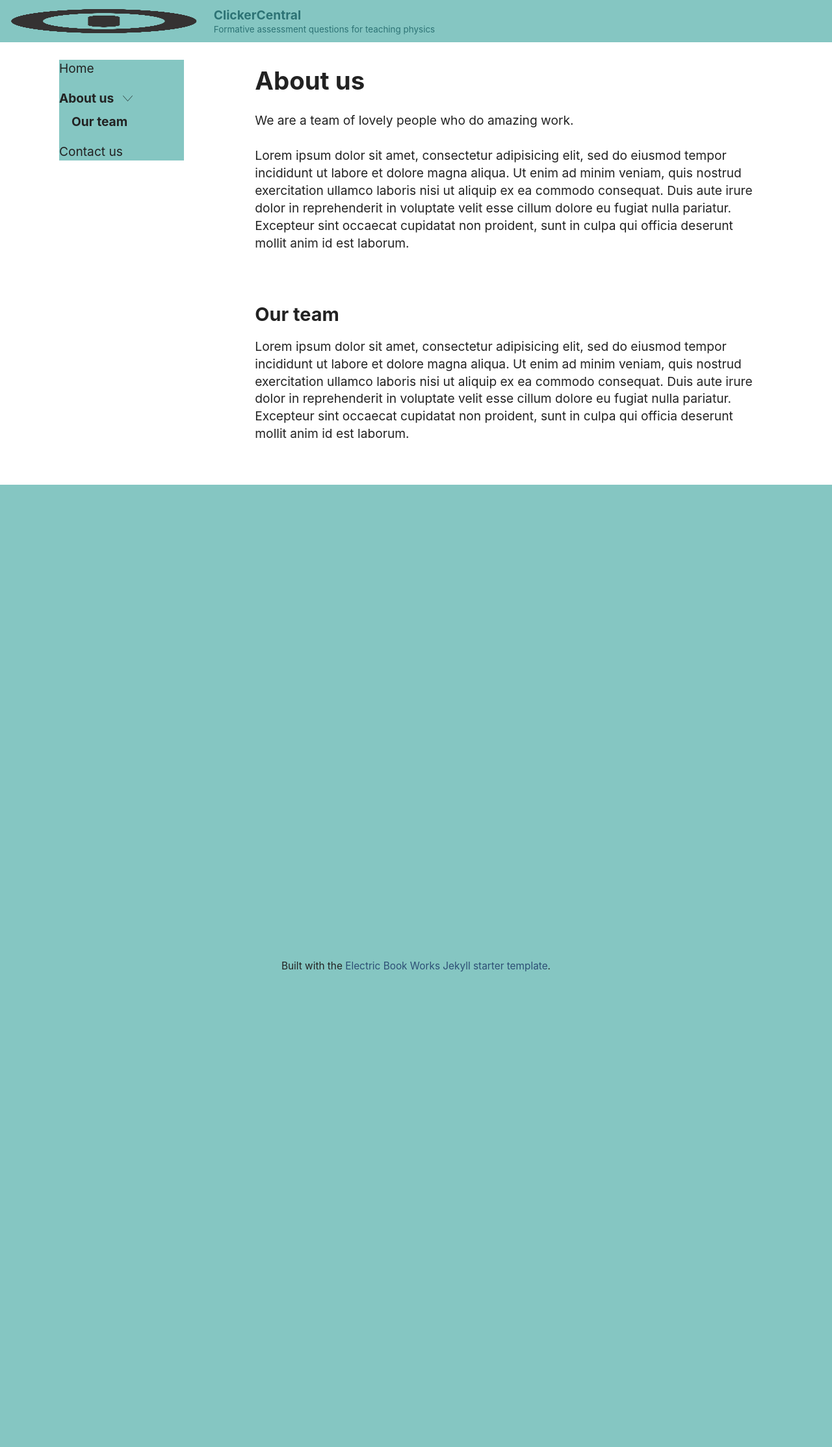
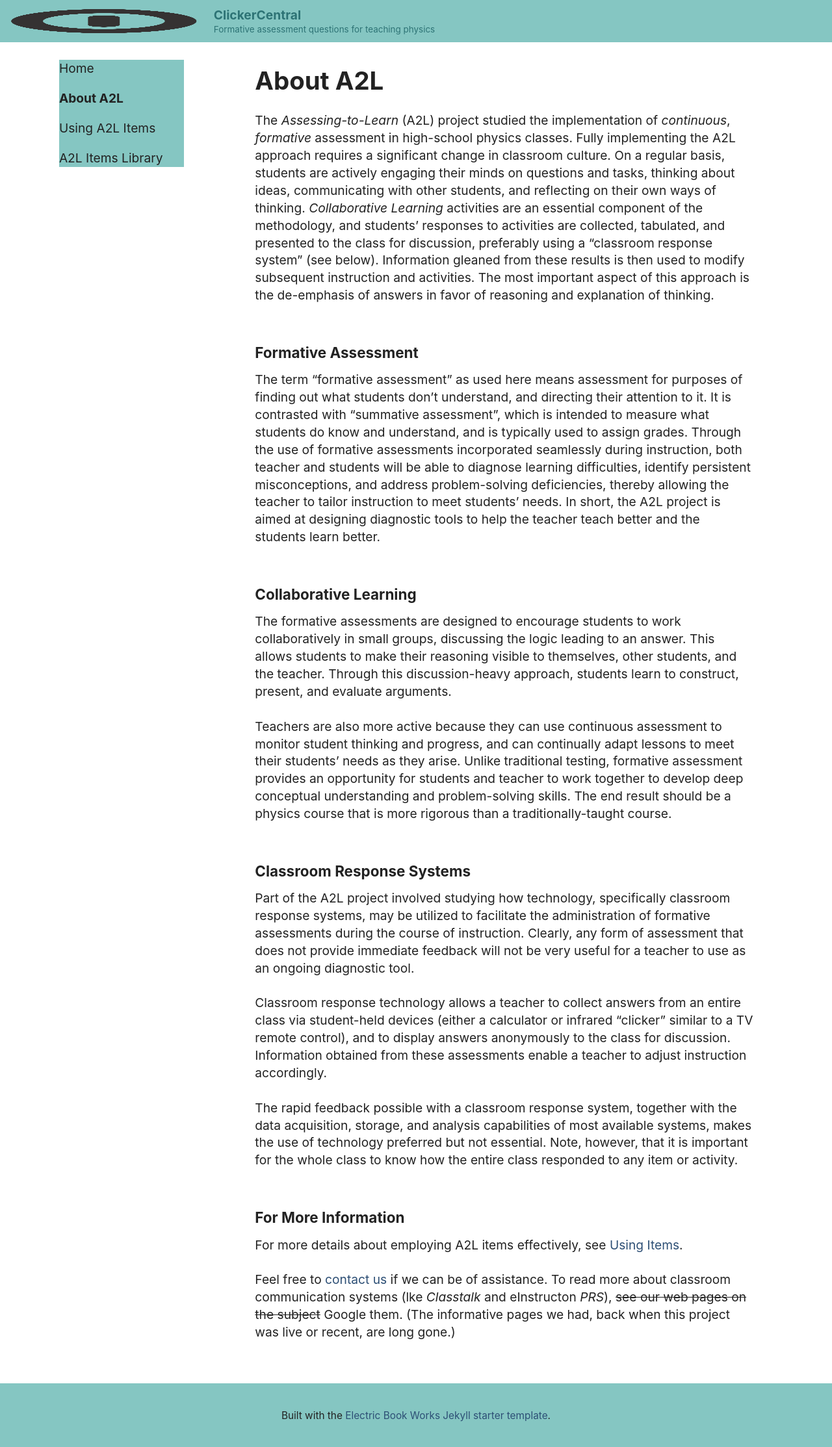
Before and after one commit to ibeatty/clickercentral, a Jekyll site: the page built from about.md, in a window 1280 px wide. Shown: the top 2227 px of the page at 65% size. Built offline with Jekyll 4.4.1, drawn with Linux system fonts in a browser that asks for light colours.

Commit message:
Copied in content for the four main non-item pages.

```diff
--- a/_data/menu.yml
+++ b/_data/menu.yml
@@ -9,10 +9,9 @@
 
 - label: "Home"
   link: ""
-- label: "About us"
+- label: "About A2L"
   link: "about"
-  submenu:
-    - label: "Our team"
-      link: "about#our-team"
-- label: "Contact us"
-  link: "contact"
+- label: "Using A2L Items"
+  link: "using"
+- label: "A2L Items Library"
+  link: "library"
--- a/about.md
+++ b/about.md
@@ -1,23 +1,31 @@
 ---
-title: About us
+title: About A2L
 ---
 
-# About us
+# About A2L
 
-We are a team of lovely people who do amazing work.
+The _Assessing-to-Learn_ (A2L) project studied the implementation of _continuous_, _formative_ assessment in high-school physics classes. Fully implementing the A2L approach requires a significant change in classroom culture. On a regular basis, students are actively engaging their minds on questions and tasks, thinking about ideas, communicating with other students, and reflecting on their own ways of thinking. _Collaborative Learning_ activities are an essential component of the methodology, and students’ responses to activities are collected, tabulated, and presented to the class for discussion, preferably using a “classroom response system” (see below). Information gleaned from these results is then used to modify subsequent instruction and activities. The most important aspect of this approach is the de-emphasis of answers in favor of reasoning and explanation of thinking.
 
-Lorem ipsum dolor sit amet, consectetur adipisicing elit, sed do eiusmod
-tempor incididunt ut labore et dolore magna aliqua. Ut enim ad minim veniam,
-quis nostrud exercitation ullamco laboris nisi ut aliquip ex ea commodo
-consequat. Duis aute irure dolor in reprehenderit in voluptate velit esse
-cillum dolore eu fugiat nulla pariatur. Excepteur sint occaecat cupidatat non
-proident, sunt in culpa qui officia deserunt mollit anim id est laborum.
+### Formative Assessment
 
-## Our team
+The term “formative assessment” as used here means assessment for purposes of finding out what students don’t understand, and directing their attention to it. It is contrasted with “summative assessment”, which is intended to measure what students do know and understand, and is typically used to assign grades. Through the use of formative assessments incorporated seamlessly during instruction, both teacher and students will be able to diagnose learning difficulties, identify persistent misconceptions, and address problem-solving deficiencies, thereby allowing the teacher to tailor instruction to meet students’ needs. In short, the A2L project is aimed at designing diagnostic tools to help the teacher teach better and the students learn better.
 
-Lorem ipsum dolor sit amet, consectetur adipisicing elit, sed do eiusmod
-tempor incididunt ut labore et dolore magna aliqua. Ut enim ad minim veniam,
-quis nostrud exercitation ullamco laboris nisi ut aliquip ex ea commodo
-consequat. Duis aute irure dolor in reprehenderit in voluptate velit esse
-cillum dolore eu fugiat nulla pariatur. Excepteur sint occaecat cupidatat non
-proident, sunt in culpa qui officia deserunt mollit anim id est laborum.
+### Collaborative Learning
+
+The formative assessments are designed to encourage students to work collaboratively in small groups, discussing the logic leading to an answer. This allows students to make their reasoning visible to themselves, other students, and the teacher. Through this discussion-heavy approach, students learn to construct, present, and evaluate arguments.
+
+Teachers are also more active because they can use continuous assessment to monitor student thinking and progress, and can continually adapt lessons to meet their students’ needs as they arise. Unlike traditional testing, formative assessment provides an opportunity for students and teacher to work together to develop deep conceptual understanding and problem-solving skills. The end result should be a physics course that is more rigorous than a traditionally-taught course.
+
+### Classroom Response Systems
+
+Part of the A2L project involved studying how technology, specifically classroom response systems, may be utilized to facilitate the administration of formative assessments during the course of instruction. Clearly, any form of assessment that does not provide immediate feedback will not be very useful for a teacher to use as an ongoing diagnostic tool.
+
+Classroom response technology allows a teacher to collect answers from an entire class via student-held devices (either a calculator or infrared “clicker” similar to a TV remote control), and to display answers anonymously to the class for discussion. Information obtained from these assessments enable a teacher to adjust instruction accordingly.
+
+The rapid feedback possible with a classroom response system, together with the data acquisition, storage, and analysis capabilities of most available systems, makes the use of technology preferred but not essential. Note, however, that it is important for the whole class to know how the entire class responded to any item or activity.
+
+### For More Information
+
+For more details about employing A2L items effectively, see [Using Items](about.md).
+
+Feel free to [contact us](mailto:idbeatty@uncg.edu) if we can be of assistance. To read more about classroom communication systems (lke _Classtalk_ and eInstructon _PRS_), ~~see our web pages on the subject~~ Google them. (The informative pages we had, back when this project was live or recent, are long gone.)
```
Also changed, not shown: index.md (+10 -2 lines), library.md (added, +7 -0 lines), using.md (added, +37 -0 lines).
